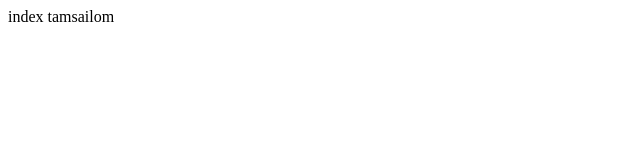
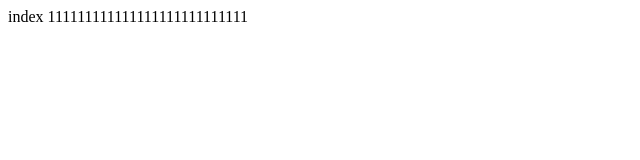
Before and after one commit to tamsailom/git101, a plain HTML site: page index.html in a window 1280 px wide. Shown: the whole page, without its empty margins (0-640 px from the left). Drawn offline with Linux system fonts and the light colour scheme.

Commit message:
Update index.html

```diff
--- a/index.html
+++ b/index.html
@@ -10,6 +10,6 @@
  </head>
  <body>
   index
-  tamsailom
+  111111111111111111111111111
  </body>
 </html>
```
